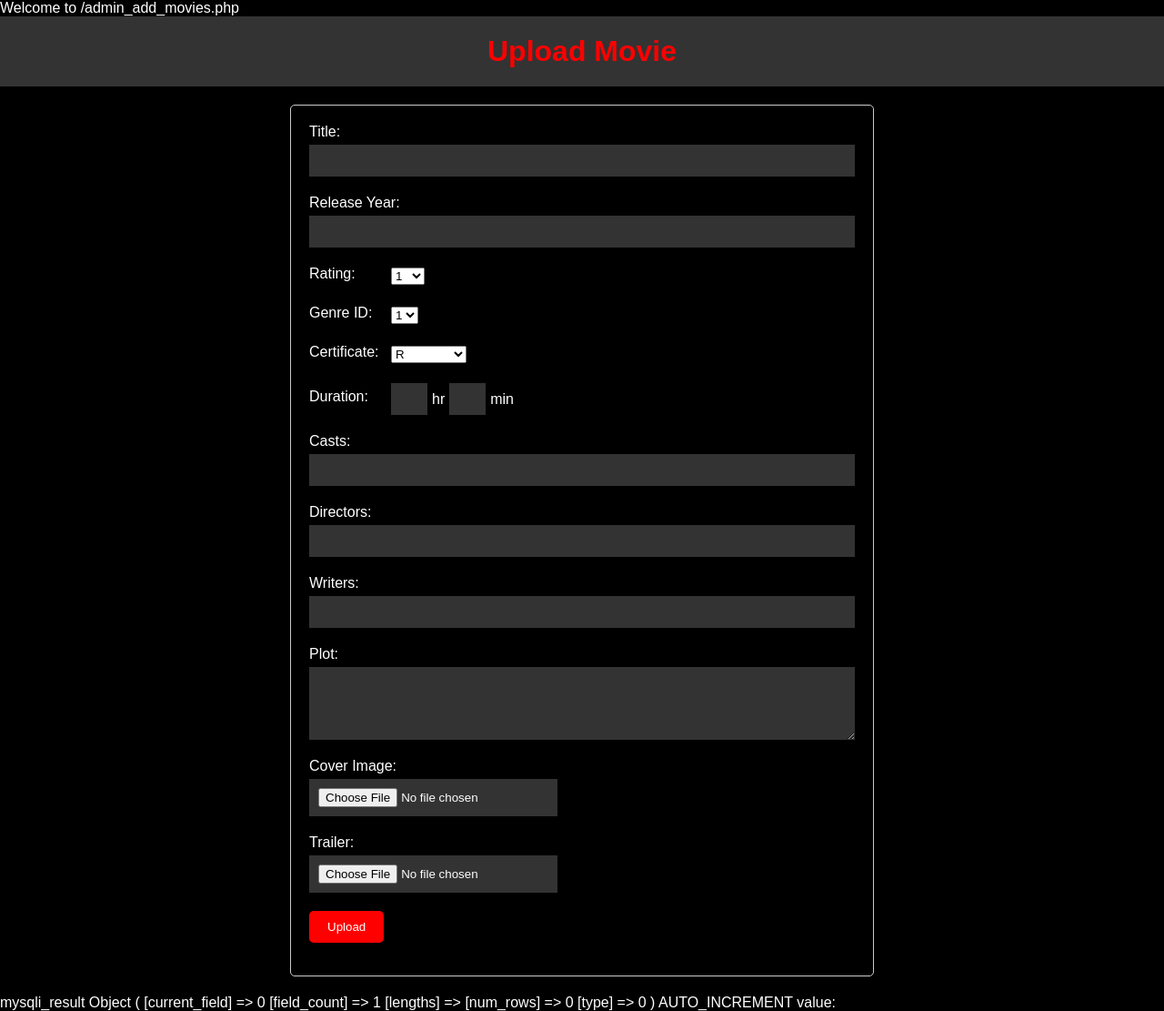
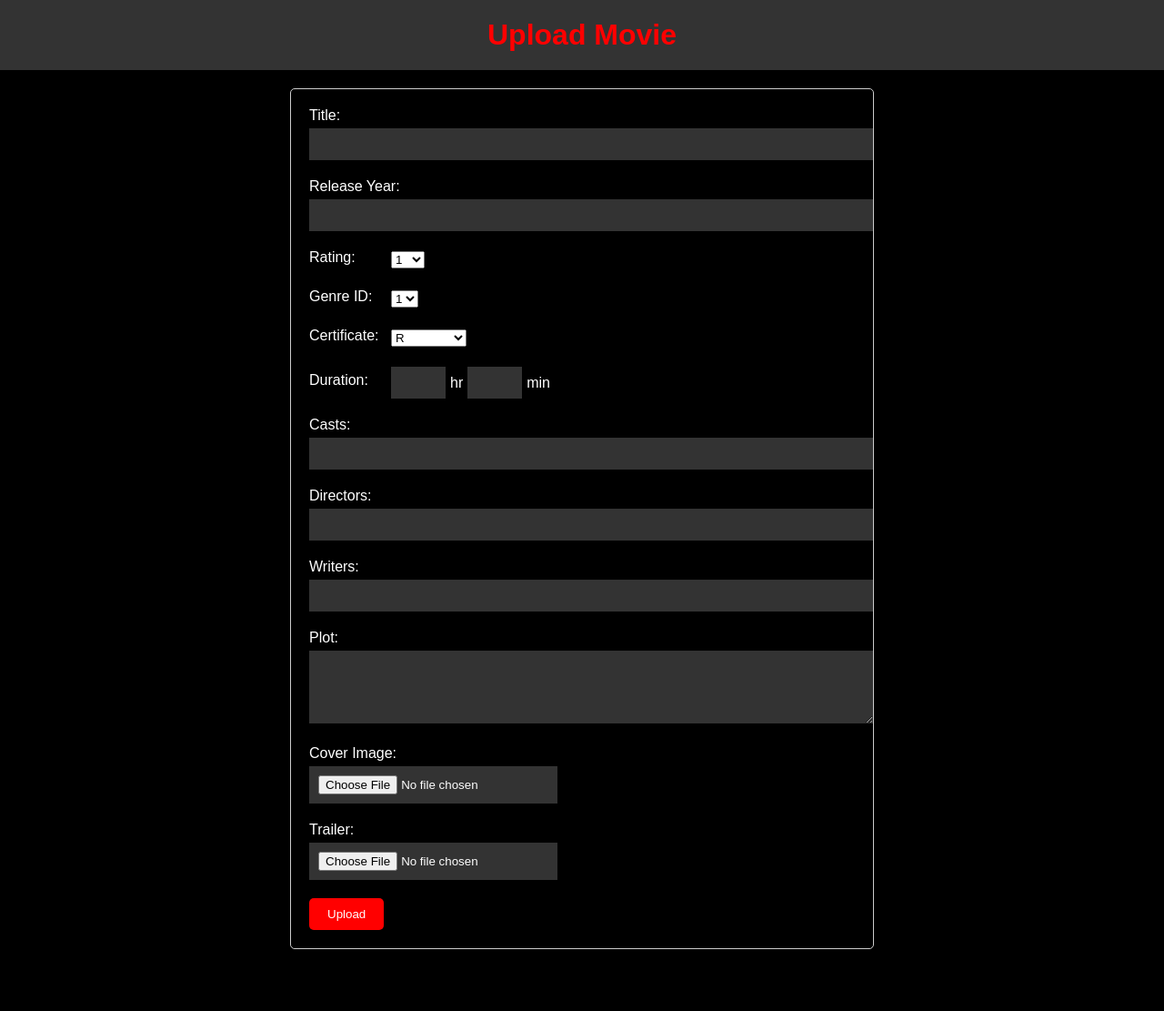
Before and after one commit to SameerUddin68/CinemaPrime-Movie_Rental_System, a PHP site: page /admin_add_movies.php in a window 1280 px wide. Shown: the whole page at 91% size. After the commit the page ends 1043 px from the top, so only its background shows below. Run offline with PHP 8.4, Linux system fonts and the light colour scheme; data that the repository does not hold is empty.

Commit message:
final commit. removed echo

```diff
--- a/admin_add_movies.php
+++ b/admin_add_movies.php
@@ -1,4 +1,4 @@
-<?php echo "Welcome to " . $_SERVER["PHP_SELF"]; ?>
+<?php //echo "Welcome to " . $_SERVER["PHP_SELF"]; ?>
 
 <?php
 include "templates/admin_page.html";
@@ -12,7 +12,7 @@ include "database.php";
 $query = "SELECT AUTO_INCREMENT FROM INFORMATION_SCHEMA.TABLES WHERE TABLE_SCHEMA = 'project' AND TABLE_NAME = 'movies';";
 $result = mysqli_query($conn, $query);
 
-print_r($result);
+//print_r($result);
 
 // Check if the query executed successfully
 if ($result) {
@@ -21,7 +21,7 @@ if ($result) {
     $count = $row['AUTO_INCREMENT'];
 
     // Display the AUTO_INCREMENT value
-    echo "AUTO_INCREMENT value: " . $count;
+    //echo "AUTO_INCREMENT value: " . $count;
 } else {
     // Handle the query error
     echo "Query failed: " . mysqli_error($conn);
@@ -44,11 +44,11 @@ function GetFileExtension($file_name){
     $fileSplit = explode('.', $file_name); // seperate the name and extension
     $fileExt = strtolower(end($fileSplit)); // get the file extension
 
-    //check file extension for file
-    print_r($fileSplit);
-    echo "<br><br>";
-    print_r($fileExt);
-    echo "<br><br>";
+    // //check file extension for file
+    // print_r($fileSplit);
+    // echo "<br><br>";
+    // print_r($fileExt);
+    // echo "<br><br>";
 
     return $fileExt;
 }
@@ -69,7 +69,7 @@ if (isset($_POST['submit'])) {
     }
 
     $release_year = filter_input(INPUT_POST, 'release-year', FILTER_SANITIZE_NUMBER_INT);
-    echo $release_year;
+    //echo $release_year;
 
     $rating = $_POST['rating'];
     $genre_id = $_POST['genre'];
@@ -84,7 +84,7 @@ if (isset($_POST['submit'])) {
         $casts = "";
         echo "Invalid text";
     }
-    echo $casts;
+    //echo $casts;
 
 
     // validate writers input
@@ -95,7 +95,7 @@ if (isset($_POST['submit'])) {
         $writers = "";
         echo "Invalid text";
     }
-    echo $writers;
+    //echo $writers;
 
     // validate cast input
     $directors = filter_input(INPUT_POST, 'directors', FILTER_SANITIZE_SPECIAL_CHARS);
@@ -105,7 +105,7 @@ if (isset($_POST['submit'])) {
         $directors = "";
         echo "Invalid text";
     }
-    echo $directors;
+    //echo $directors;
 
 
     // validate cast input
@@ -116,7 +116,7 @@ if (isset($_POST['submit'])) {
         $plot = "";
         echo "Invalid text";
     }
-    echo $plot;
+    //echo $plot;
 
 
     // cover
@@ -146,19 +146,19 @@ if (isset($_POST['submit'])) {
 
         if (in_array($vidext, $allowed_file_type) && (in_array($imgext, $allowed_file_type))) {
             //valid file extension
-            echo "valid datatype";
-            echo "<br><br><br>";
+            // echo "valid datatype";
+            // echo "<br><br><br>";
 
             if ($imgfile_size < 500000000 ) {
                 //upload file
                 $imgfilenewname = "movie" . $count . "." . $imgext;
-                echo $imgfilenewname;
-                echo "<br><br><br>";
+                // echo $imgfilenewname;
+                // echo "<br><br><br>";
 
                 //upload file
                 $vidfilenewname = "movie" . $count . "." . $vidext;
-                echo $vidfilenewname;
-                echo "<br><br><br>";
+                // echo $vidfilenewname;
+                // echo "<br><br><br>";
 
                 $img_upload_dir = "css/images/" . $imgfilenewname;
                 $vid_upload_dir = "res/videos/" . $vidfilenewname;
@@ -177,8 +177,8 @@ if (isset($_POST['submit'])) {
                 try {
                     mysqli_query($conn, $sql);
                     echo "Movie Registered";
-                    header("Location:admin_home.php");
-                    exit();
+
+                    header("Location: get-data.php");
 
                 } catch (mysqli_sql_exception) {
                     echo "Could Not Register";
```
